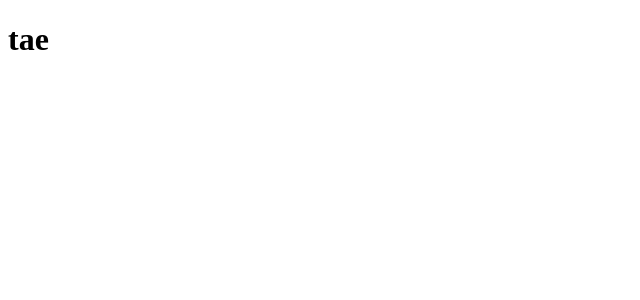
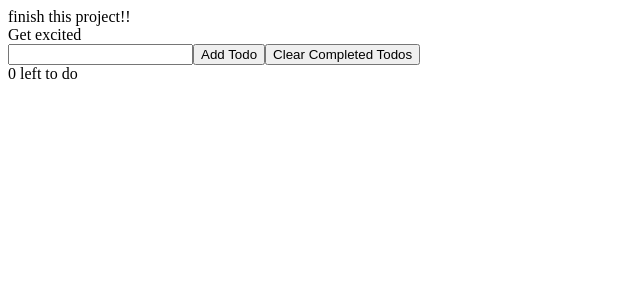
Before and after one commit to LeanSeverino1022/not-just-a-day, a React (Create React App) app: page / in a window 1280 px wide. Shown: the top 300 px of the page, without its empty margins (0-640 px from the left). Built offline with nearby package versions, Linux system fonts and the light colour scheme.

Commit message:
add app progress

```diff
--- a/src/App.js
+++ b/src/App.js
@@ -1,11 +1,21 @@
-import React from 'react';
-import TodoList from './TodoList'
+import React, {useState} from 'react';
+import TodoList from './TodoList';
+import todosData from './data';
 
 
 
 function App() {
+  const [todos, setTodos] = useState(todosData);
+
   return (
-    <TodoList />
+    <React.Fragment>
+      <TodoList todos={todos} />
+      <input type="text" />
+      <button>Add Todo</button>
+      <button>Clear Completed Todos</button>
+      <div>0 left to do</div>
+    </React.Fragment>
+
   );
 }
 
--- /dev/null
+++ b/src/Todo.js
@@ -0,0 +1,9 @@
+import React from 'react'
+
+export default function Todo({todo}) {
+    return (
+        <div>
+           {todo}
+        </div>
+    )
+}
--- a/src/TodoList.js
+++ b/src/TodoList.js
@@ -1,9 +1,16 @@
-import React from 'react'
+import React from 'react';
+import Todo from './Todo.js'
 
-export default function TodoList() {
+
+export default function TodoList({ todos }) {
+
     return (
         <div>
-            <h1>tae</h1>
+            {todos.map( todo => {
+                debugger;
+                return <Todo key={todo.id} todo={todo.name}/>
+            })}
         </div>
+
     )
 }
--- /dev/null
+++ b/src/data.js
@@ -0,0 +1,16 @@
+
+
+
+const todoItems = [
+    {
+      id: 1,
+      name: "finish this project!!",
+      completed: "yes"
+    },
+    {
+      id: 2,
+      name: "Get excited",
+      completed: "No"
+    }
+  ];
+  export default todoItems;
```
